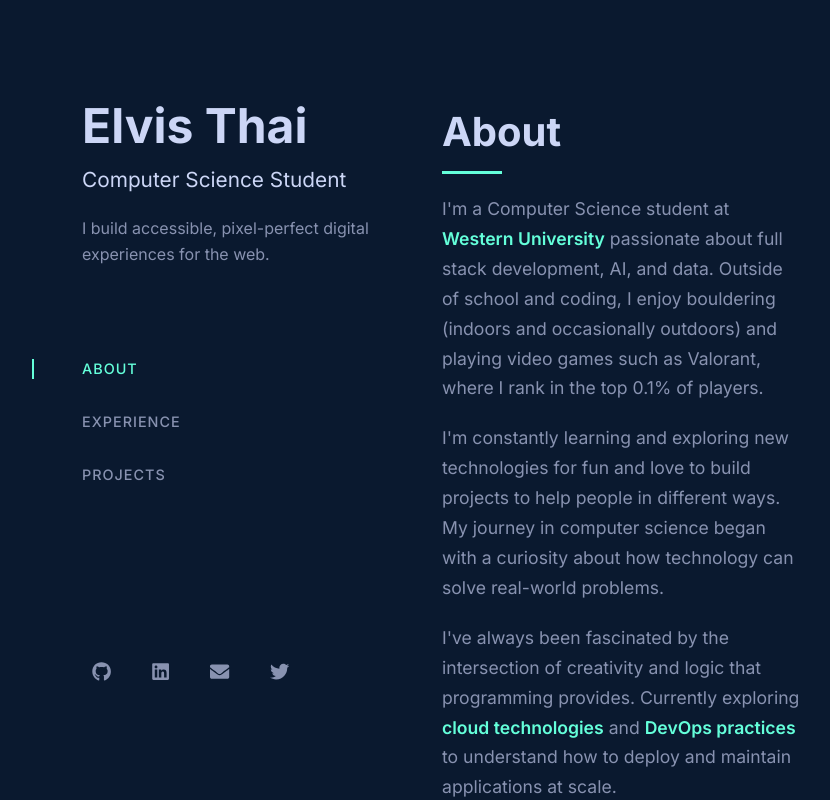
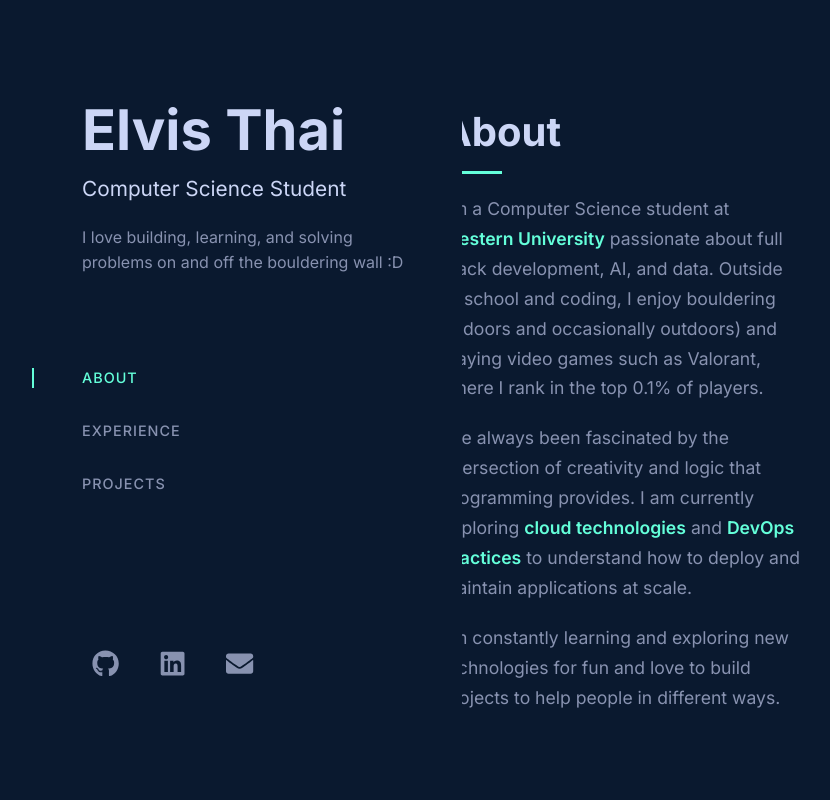
Before and after one commit to elvisThai/my-portfolio, a React (Create React App) app: page / in a window 1280 px wide. Shown: the top 800 px of the page, without its empty margins (318-1148 px from the left). Built offline with nearby package versions, Linux system fonts and the light colour scheme; the HTML template or start-up script is replaced by a standard one.

Commit message:
updating small details about UI and cleaning code

```diff
--- a/src/components/About.css
+++ b/src/components/About.css
@@ -13,7 +13,7 @@
   position: fixed;
   top: 0;
   left: 350px;
-  width: 400px;
+  width: 430px;
   height: 100vh;
   background-color: #0a192f;
   padding: 100px 0;
@@ -36,7 +36,7 @@
 }
 
 .name {
-  font-size: 3rem;
+  font-size: 3.5rem;
   font-weight: 700;
   color: #ccd6f6;
   margin-bottom: 10px;
@@ -101,7 +101,7 @@
 
 .social-icon {
   color: #8892b0;
-  font-size: 1.2rem;
+  font-size: 1.7rem;
   transition: all 0.3s ease;
   padding: 10px;
 }
--- a/src/components/About.js
+++ b/src/components/About.js
@@ -1,6 +1,6 @@
 import React, { useState, useEffect } from 'react';
 import { motion } from 'framer-motion';
-import { FaGithub, FaLinkedin, FaEnvelope, FaTwitter } from 'react-icons/fa';
+import { FaGithub, FaLinkedin, FaEnvelope} from 'react-icons/fa';
 import './About.css';
 
 const About = () => {
@@ -24,11 +24,6 @@ const About = () => {
       name: "Email",
       url: "mailto:elvis.thai@outlook.com",
     },
-    {
-      icon: <FaTwitter />,
-      name: "Twitter",
-      url: "https://twitter.com/elvisthai",
-    }
   ];
 
   // Function to handle scroll and update active section
@@ -84,7 +79,7 @@ const About = () => {
             <h1 className="name">Elvis Thai</h1>
             <h2 className="title">Computer Science Student</h2>
             <p className="bio">
-              I build accessible, pixel-perfect digital experiences for the web.
+            I love building, learning, and solving problems on and off the bouldering wall :D
             </p>
           </div>
 
@@ -129,13 +124,13 @@ const About = () => {
               and playing video games such as Valorant, where I rank in the top 0.1% of players.
             </p>
             <p>
-              I'm constantly learning and exploring new technologies for fun and love to build projects
-              to help people in different ways. My journey in computer science began with a curiosity about how technology can solve real-world problems.
+              I've always been fascinated by the intersection of creativity and logic that programming provides.
+              I am currently exploring <strong>cloud technologies</strong> and <strong>DevOps practices</strong> to understand how to deploy
+              and maintain applications at scale.
             </p>
             <p>
-              I've always been fascinated by the intersection of creativity and logic that programming provides.
-              Currently exploring <strong>cloud technologies</strong> and <strong>DevOps practices</strong> to understand how to deploy
-              and maintain applications at scale.
+              I'm constantly learning and exploring new technologies for fun and love to build projects
+              to help people in different ways.
             </p>
           </motion.div>
         </section>
```
